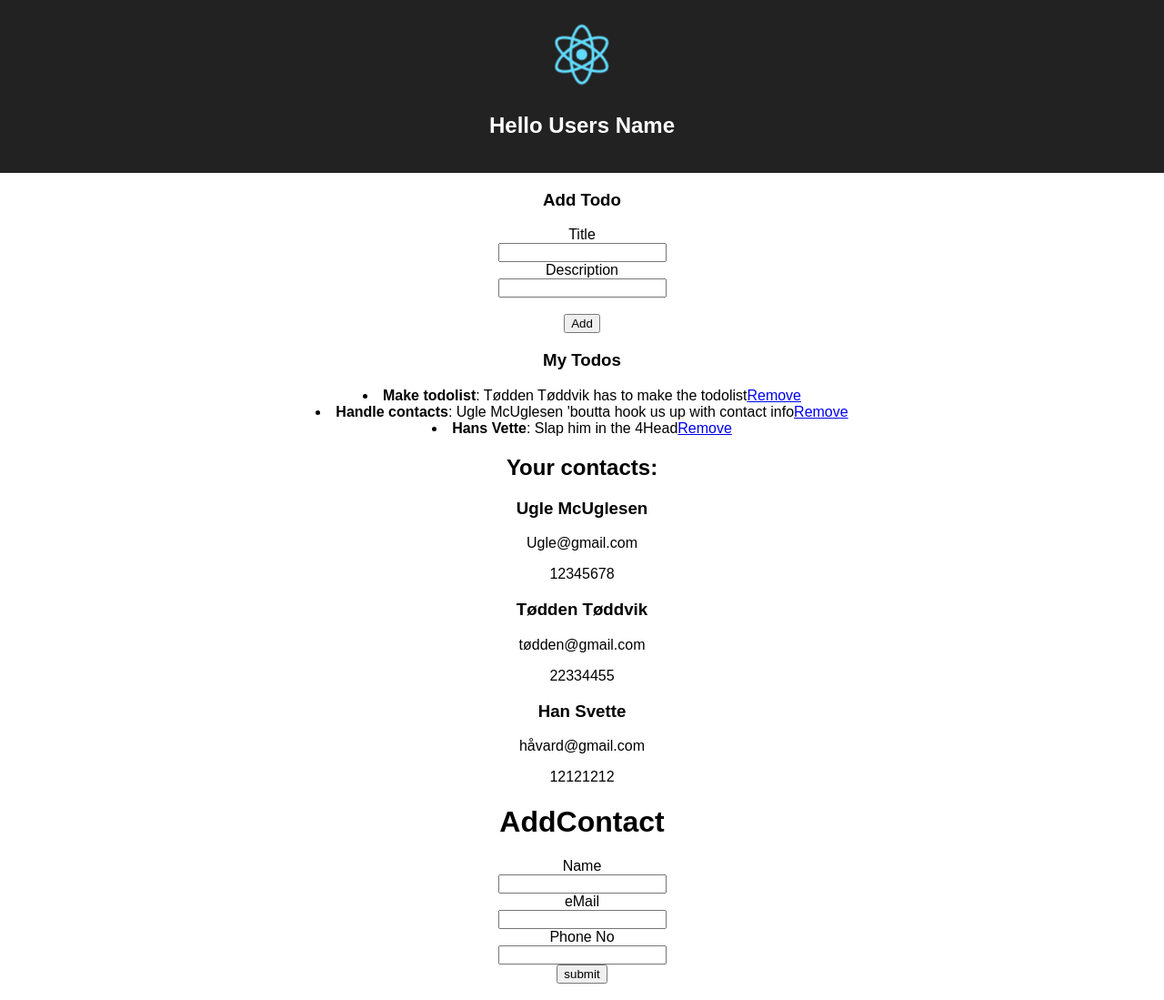
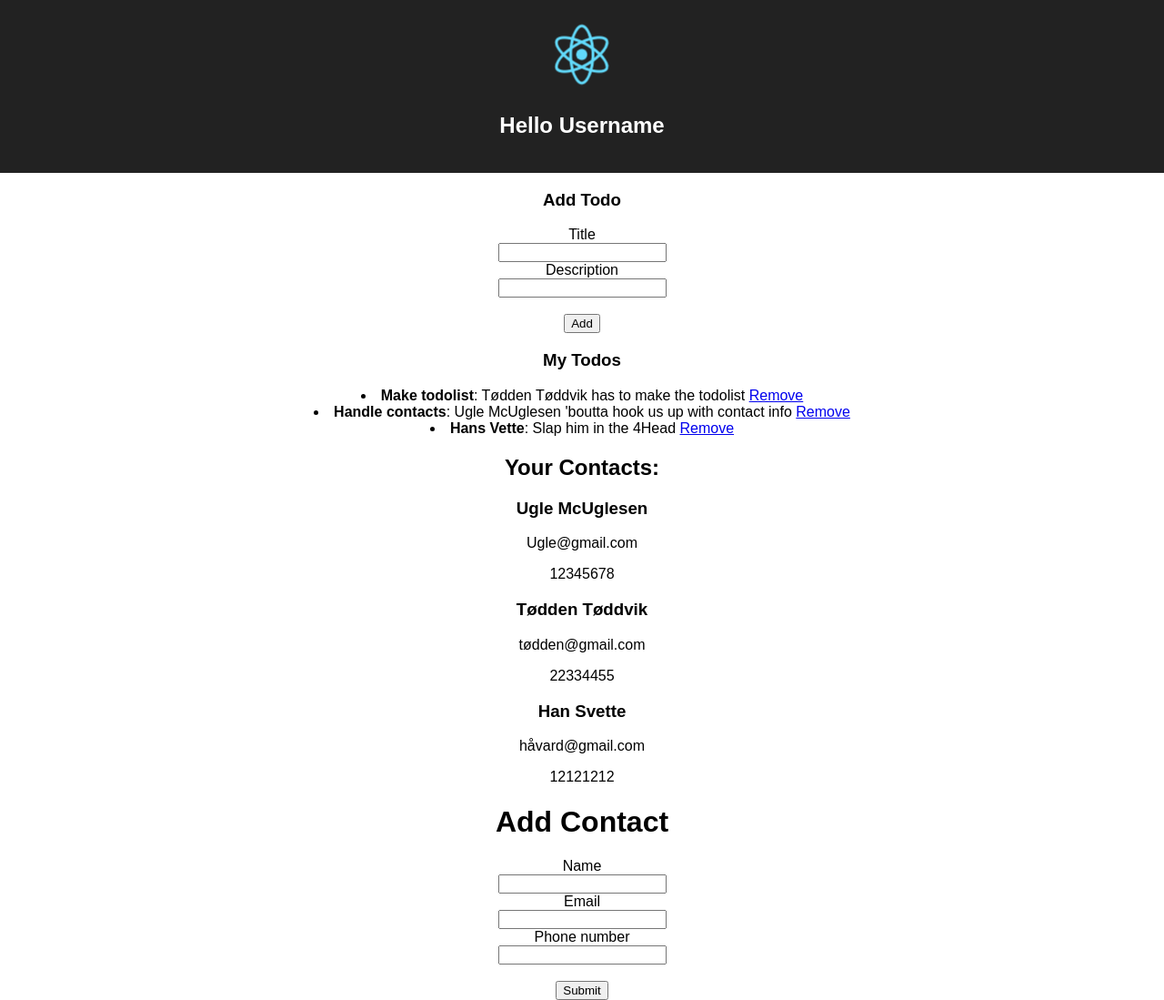
Before and after one commit to torsrex/it2810-webutvikling-h17-prosjekt-3-group-45, a React (Create React App) app: page / in a window 1280 px wide. Shown: the whole page at 91% size. Built offline with nearby package versions, Linux system fonts and the light colour scheme.

Commit message:
Fix typos ++

```diff
--- a/src/AddContact.jsx
+++ b/src/AddContact.jsx
@@ -23,21 +23,22 @@ export class AddContact extends React.Component{
   render(){
     return(
       <div>
-        <h1>AddContact</h1>
+        <h1>Add Contact</h1>
         <form onSubmit={this.handleSubmit.bind(this)}>
           <div>
             <label>Name</label><br />
             <input type="text" ref="name" />
           </div>
           <div>
-            <label>eMail</label><br />
+            <label>Email</label><br />
             <input type="text" ref="email" />
           </div>
           <div>
-            <label>Phone No</label><br />
+            <label>Phone number</label><br />
             <input type="text" ref="phone" />
           </div>
-          <input type="submit" value="submit" />
+          <br />
+          <input type="submit" value="Submit" />
         </form>
       </div>
     )
--- a/src/App.js
+++ b/src/App.js
@@ -10,7 +10,7 @@ class App extends Component {
   constructor(props){
     super(props);
     this.state={
-      name: "Users Name",
+      name: "Username",
       todos: [],
       contacts: []
       // TODO: Set value from local storage
--- a/src/Components/TodoItem.js
+++ b/src/Components/TodoItem.js
@@ -9,8 +9,7 @@ class TodoItem extends Component{
   render(){
     return (
       <li className="Todo">
-        <b>{this.props.todo.title}</b>: {this.props.todo.description}
-        <a href="#" onClick={this.deleteTodo.bind(this, this.props.todo.id)}>Remove</a>
+        <b>{this.props.todo.title}</b>: {this.props.todo.description} <a href="#" onClick={this.deleteTodo.bind(this, this.props.todo.id)}>Remove</a>
       </li>
     );
   }
--- a/src/Contacts.jsx
+++ b/src/Contacts.jsx
@@ -6,7 +6,7 @@ export class Contacts extends React.Component{
   render(){
     return(
       <div>
-        <h2>Your contacts:</h2>
+        <h2>Your Contacts:</h2>
 
         {this.props.contacts.map(function(contact, index){
           return <Contact key={index} contactName={ contact.name } contactEmail={ contact.email } contactPhone={ contact.phone }/>
```
